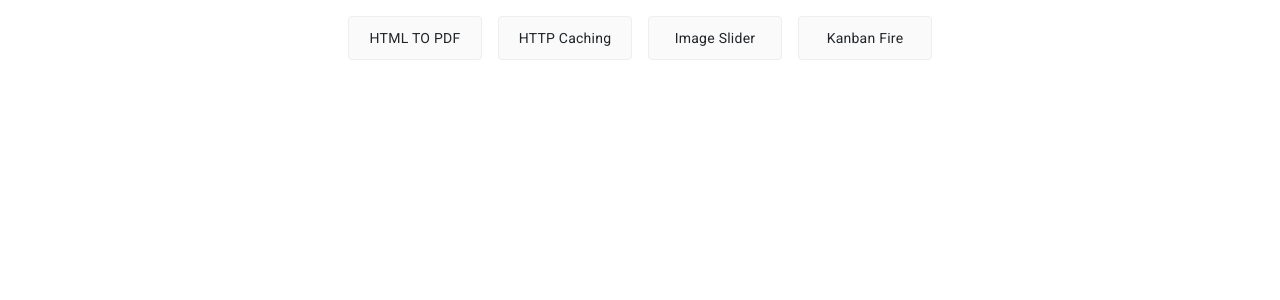
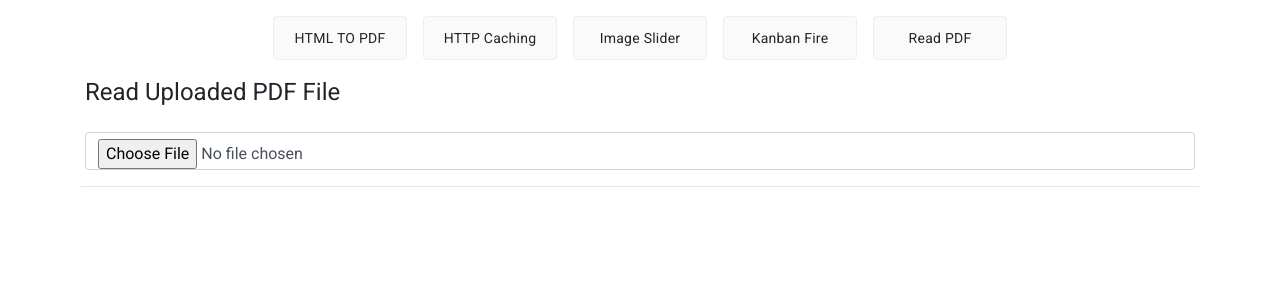
Before and after one commit to ankurinfoniti/angular-tricks-tips, an Angular app: page /read-pdf in a window 1280 px wide. Before the commit this address led to /. Shown: the top 300 px of the page. Built offline with nearby package versions, Linux system fonts and the light colour scheme.

Commit message:
pdf reader

```diff
--- a/src/app/app-routing.module.ts
+++ b/src/app/app-routing.module.ts
@@ -4,6 +4,7 @@ import { CountryStateComponent } from './caching/country-state/country-state.com
 import { HtmlToPdfComponent } from './html-to-pdf/html-to-pdf.component';
 import { ImageSliderComponent } from './image-slider/image-slider.component';
 import { TaskComponent } from './kanban/task/task.component';
+import { ReadPdfComponent } from './read-pdf/read-pdf.component';
 
 const routes: Routes = [
   {
@@ -22,6 +23,10 @@ const routes: Routes = [
     path: 'kanban-fire',
     component: TaskComponent,
   },
+  {
+    path: 'read-pdf',
+    component: ReadPdfComponent,
+  },
 ];
 
 @NgModule({
--- a/src/app/app.component.ts
+++ b/src/app/app.component.ts
@@ -27,6 +27,10 @@ export class AppComponent implements OnInit {
         key: 'Kanban Fire',
         value: '/kanban-fire',
       },
+      {
+        key: 'Read PDF',
+        value: '/read-pdf',
+      },
     ];
   }
 }
--- a/src/app/app.module.ts
+++ b/src/app/app.module.ts
@@ -20,6 +20,7 @@ import { ImageSliderComponent } from './image-slider/image-slider.component';
 import { TaskComponent } from './kanban/task/task.component';
 import { TaskDetailComponent } from './kanban/task-detail/task-detail.component';
 import { TaskDialogComponent } from './kanban/task-dialog/task-dialog.component';
+import { ReadPdfComponent } from './read-pdf/read-pdf.component';
 
 @NgModule({
   declarations: [
@@ -30,6 +31,7 @@ import { TaskDialogComponent } from './kanban/task-dialog/task-dialog.component'
     TaskComponent,
     TaskDetailComponent,
     TaskDialogComponent,
+    ReadPdfComponent,
   ],
   imports: [
     BrowserModule,
--- /dev/null
+++ b/src/app/read-pdf/read-pdf.component.html
@@ -0,0 +1,32 @@
+<div class="page-content container" id="invoice_container">
+  <div class="page-header text-blue-d2">
+    <h1 class="page-title text-secondary-d1">Read Uploaded PDF File</h1>
+  </div>
+
+  <div class="container px-0">
+    <div class="row mt-4">
+      <div class="col-12 col-lg-12">
+        <div class="row">
+          <div class="col-12">
+            <div class="text-center text-150">
+              <input
+                (change)="extractText($event)"
+                class="form-control"
+                type="file"
+                id="formFile"
+                accept="application/pdf"
+              />
+            </div>
+          </div>
+        </div>
+        <!-- .row -->
+
+        <hr class="row brc-default-l1 mx-n1 mb-4" />
+
+        <div class="row">
+          <div class="col-sm-12" id="output"></div>
+        </div>
+      </div>
+    </div>
+  </div>
+</div>
--- /dev/null
+++ b/src/app/read-pdf/read-pdf.component.ts
@@ -0,0 +1,102 @@
+import { Component } from '@angular/core';
+// import * as pdfjsLib from 'pdfjs-dist';
+
+@Component({
+  selector: 'app-read-pdf',
+  templateUrl: './read-pdf.component.html',
+  styleUrls: ['./read-pdf.component.css'],
+})
+export class ReadPdfComponent {
+  BASE64_MARKER = ';base64,';
+
+  extractText(e: any) {
+    if (e.target) {
+      /* let fReader = new FileReader();
+      fReader.readAsDataURL(e.target.files[0]);
+      fReader.onloadend = (event) => {
+        this.convertDataURIToBinary(event.target!.result);
+      }; */
+    }
+  }
+
+  /* convertDataURIToBinary(dataURI: any) {
+    let base64Index =
+      dataURI.indexOf(this.BASE64_MARKER) + this.BASE64_MARKER.length;
+    let base64 = dataURI.substring(base64Index);
+    let raw = window.atob(base64);
+    let rawLength = raw.length;
+    let array = new Uint8Array(new ArrayBuffer(rawLength));
+
+    for (let i = 0; i < rawLength; i++) {
+      array[i] = raw.charCodeAt(i);
+    }
+    this.pdfAsArray(array);
+  }
+
+  getPageText(pageNum: any, PDFDocumentInstance: any) {
+    // Return a Promise that is solved once the text of the page is retrieven
+    return new Promise(function (resolve, reject) {
+      PDFDocumentInstance.getPage(pageNum).then(function (pdfPage: any) {
+        // The main trick to obtain the text of the PDF page, use the getTextContent method
+        pdfPage.getTextContent().then(function (textContent: any) {
+          let textItems = textContent.items;
+          let finalString = '';
+
+          // Concatenate the string of the item to the final string
+          for (let i = 0; i < textItems.length; i++) {
+            let item = textItems[i];
+
+            finalString += item.str + ' ';
+          }
+
+          // Solve promise with the text retrieven from the page
+          resolve(finalString);
+        });
+      });
+    });
+  }
+
+  pdfAsArray(pdfAsArray: any) {
+    let parentThis = this;
+    pdfjsLib.GlobalWorkerOptions.workerSrc =
+      'https://cdnjs.cloudflare.com/ajax/libs/pdf.js/3.4.120/pdf.worker.min.js';
+    pdfjsLib.getDocument(pdfAsArray).promise.then(
+      function (pdf: any) {
+        var pdfDocument = pdf;
+        // Create an array that will contain our promises
+        var pagesPromises = [];
+
+        for (var i = 0; i < pdf._pdfInfo.numPages; i++) {
+          // Required to prevent that i is always the total of pages
+          (function (pageNumber) {
+            // Store the promise of getPageText that returns the text of a page
+            pagesPromises.push(parentThis.getPageText(pageNumber, pdfDocument));
+          })(i + 1);
+        }
+
+        // Execute all the promises
+        Promise.all(pagesPromises).then(function (pagesText) {
+          // Display text of all the pages in the console
+          // e.g ["Text content page 1", "Text content page 2", "Text content page 3" ... ]
+          console.log(pagesText); // representing every single page of PDF Document by array indexing
+          console.log(pagesText.length);
+          var outputStr = '';
+          for (var pageNum = 0; pageNum < pagesText.length; pageNum++) {
+            console.log(pagesText[pageNum]);
+            outputStr = '';
+            outputStr =
+              '<br/><br/>Page ' + (pageNum + 1) + ' contents <br/> <br/>';
+
+            var div = document.getElementById('output');
+
+            div!.innerHTML += outputStr + pagesText[pageNum];
+          }
+        });
+      },
+      function (reason: any) {
+        // PDF loading error
+        console.error(reason);
+      }
+    );
+  } */
+}
```
Also changed, not shown: src/app/read-pdf/README.md (added), src/app/read-pdf/read-pdf.component.css (added), 1 other file (tests, documents, lock files or other folders).
